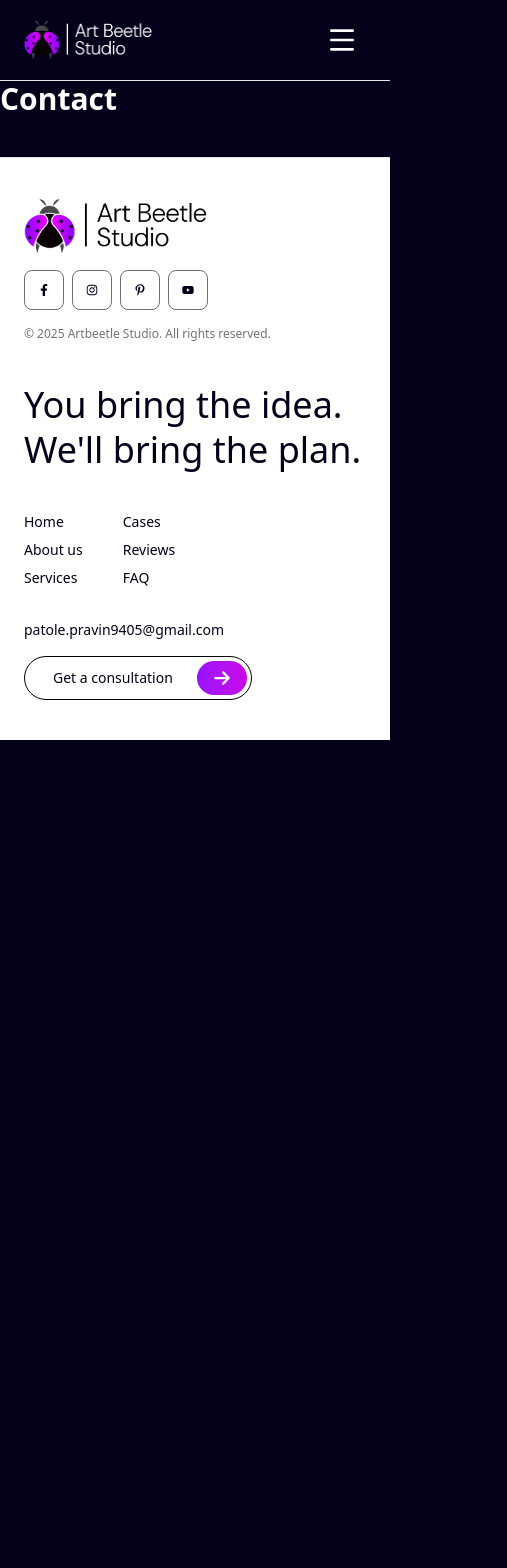
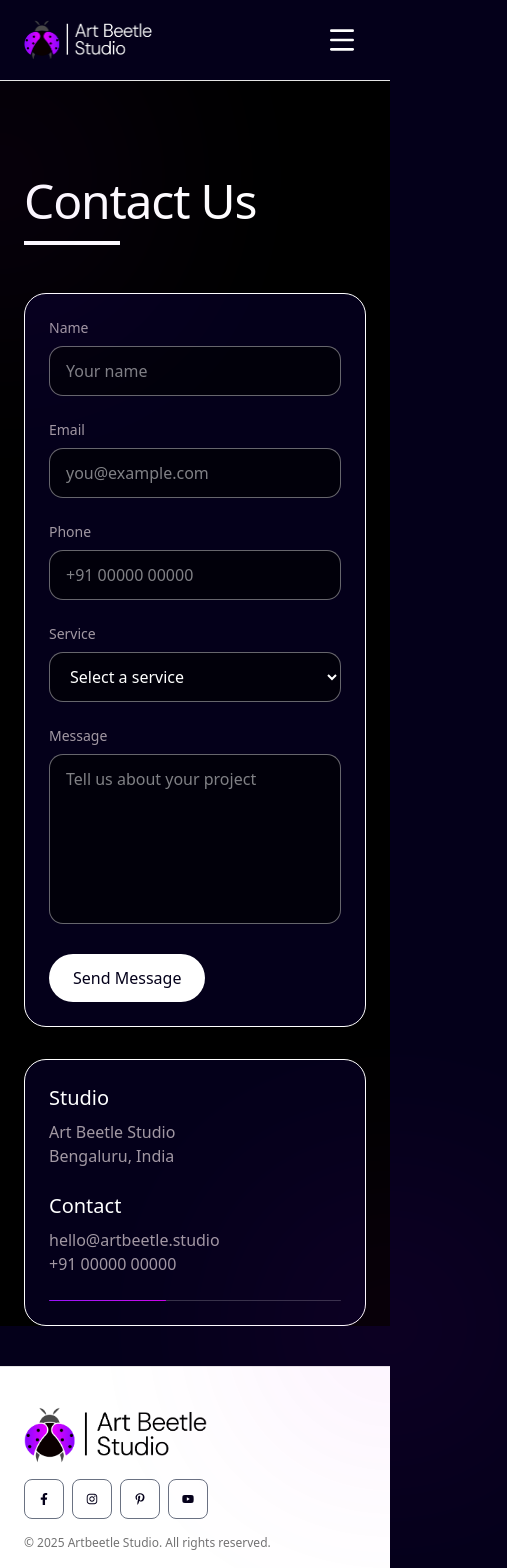
Before and after one commit to PRAMOD222/Art-Beetle-Studio, a Next.js app: page /contact in a window 390 px wide. Shown: the top 1568 px of the page, 507 px wide, since content can reach past the window. Before the commit the page ends 844 px from the top, so only its background shows below. Built offline with nearby package versions, Linux system fonts and the light colour scheme.

Commit message:
services page mobile

```diff
--- a/app/about/page.jsx
+++ b/app/about/page.jsx
@@ -3,7 +3,7 @@ import Image from "next/image";
 
 export default function AboutPage() {
   return (
-    <div className="mx-auto py-12 md:py-20 space-y-24">
+    <div className="mx-auto py-12 md:py-20 space-y-24 mt-10">
 
       {/* About Us Section */}
       <section className="space-y-8 mx-6 md:mx-auto md:max-w-5xl">
--- a/app/components/NavBar.jsx
+++ b/app/components/NavBar.jsx
@@ -10,7 +10,7 @@ import { Menu, X } from 'lucide-react'
 const NavBar = () => {
   const pathname = usePathname()
   const [isOpen, setIsOpen] = useState(false)
-  const [showNavbar, setShowNavbar] = useState(false)
+  const [showNavbar, setShowNavbar] = useState(true)
   const [isDesktop, setIsDesktop] = useState(false)
   const [lastScrollY, setLastScrollY] = useState(0)
 
--- a/app/components/ServicesCarousel.jsx
+++ b/app/components/ServicesCarousel.jsx
@@ -1,6 +1,6 @@
 "use client";
 
-import React, { useState } from "react";
+import React, { useState, useEffect } from "react";
 import { motion } from "motion/react";
 import { YouTubeEmbed } from '@next/third-parties/google';
 import dynamic from 'next/dynamic';
@@ -19,6 +19,17 @@ const ModelViewer = dynamic(() => import("@/components/ModelViewer"), {
 function ServiceCategory({ title, slides }) {
   const [activeIndex, setActiveIndex] = useState(Math.floor(slides.length / 2));
   const [selectedImage, setSelectedImage] = useState(null);
+  const [isMobile, setIsMobile] = useState(false);
+  const [startX, setStartX] = useState(null);
+  const [deltaX, setDeltaX] = useState(0);
+  const [didSwipe, setDidSwipe] = useState(false);
+
+  useEffect(() => {
+    const updateIsMobile = () => setIsMobile(typeof window !== "undefined" && window.innerWidth < 768);
+    updateIsMobile();
+    window.addEventListener("resize", updateIsMobile);
+    return () => window.removeEventListener("resize", updateIsMobile);
+  }, []);
 
   const handleDotClick = (index) => {
     setActiveIndex(index);
@@ -33,16 +44,53 @@ function ServiceCategory({ title, slides }) {
     }
   };
 
+  const beginGesture = (x) => {
+    setDidSwipe(false);
+    setDeltaX(0);
+    setStartX(x);
+  };
+
+  const updateGesture = (x) => {
+    if (startX === null) return;
+    setDeltaX(x - startX);
+  };
+
+  const endGesture = () => {
+    if (startX === null) return;
+    const threshold = 50;
+    if (deltaX <= -threshold) {
+      setActiveIndex((prev) => (prev + 1) % slides.length);
+      setDidSwipe(true);
+    } else if (deltaX >= threshold) {
+      setActiveIndex((prev) => (prev - 1 + slides.length) % slides.length);
+      setDidSwipe(true);
+    }
+    setStartX(null);
+    setDeltaX(0);
+    if (didSwipe) {
+      setTimeout(() => setDidSwipe(false), 300);
+    }
+  };
+
   return (
-    <div className="w-full py-20 flex flex-col items-center justify-center overflow-hidden min-h-[800px] bg-black">
+    <div className="w-full py-6 md:py-20 flex flex-col items-center justify-center overflow-hidden md:min-h-[800px] bg-black">
       {/* Title */}
       <div className=" relative">
-        <h2 className="text-6xl text-white font-light tracking-tight">{title}</h2>
-        <div className="h-1 w-full bg-white mt-4"></div>
+        <h2 className="text-2xl md:text-6xl text-white font-light tracking-tight">{title}</h2>
+        <div className="border-b border-white mt-4"></div>
       </div>
 
       {/* Carousel Container */}
-      <div className="relative w-full max-w-6xl h-[600px] flex items-center justify-center [perspective:1000px]">
+      <div
+        className="relative w-full max-w-6xl h-[35vh] md:h-[600px] flex items-center justify-center [perspective:1000px]"
+        onTouchStart={(e) => beginGesture(e.touches[0].clientX)}
+        onTouchMove={(e) => updateGesture(e.touches[0].clientX)}
+        onTouchEnd={endGesture}
+        onMouseDown={(e) => beginGesture(e.clientX)}
+        onMouseMove={(e) => updateGesture(e.clientX)}
+        onMouseUp={endGesture}
+        onMouseLeave={endGesture}
+      >
         {slides.map((slide, index) => {
           const total = slides.length;
           let offset = index - activeIndex;
@@ -79,7 +127,7 @@ function ServiceCategory({ title, slides }) {
           return (
             <motion.div
               key={index}
-              className={`absolute w-[800px] h-[500px] rounded-[40px] overflow-hidden shadow-2xl border-4 border-white/10 ${!isVisible ? 'pointer-events-none' : 'cursor-pointer'}`}
+              className={`absolute w-[85vw] sm:w-[960px] aspect-video rounded-xl md:rounded-[40px] overflow-hidden shadow-2xl border-4 border-white/10 ${!isVisible ? 'pointer-events-none' : 'cursor-pointer'}`}
               initial={false}
               animate={{
                 x,
@@ -89,7 +137,9 @@ function ServiceCategory({ title, slides }) {
                 filter: offset === 0 ? "brightness(1)" : "brightness(0.4)",
               }}
               transition={{ type: "spring", stiffness: 300, damping: 30 }}
-              onClick={() => setActiveIndex(index)}
+              onClick={() => {
+                if (!didSwipe) setActiveIndex(index);
+              }}
             >
               <div className="relative w-full h-full bg-gray-800 ">
                 {/* eslint-disable-next-line @next/next/no-img-element */}
--- a/app/contact/page.js
+++ b/app/contact/page.js
@@ -1,7 +1,103 @@
 export default function ContactPage() {
   return (
-    <div className="container mx-auto">
-      <h1 className="text-3xl font-semibold text-primary">Contact</h1>
-    </div>
+    <section className="bg-black min-h-screen pt-24 ">
+      <div className="relative max-w-5xl mx-auto px-6 md:px-12">
+        <div className="absolute top-0 left-0 w-[60vw] h-[60vw] bg-purple-600 rounded-full blur-[120px] opacity-10 -translate-x-1/2 -translate-y-1/2 pointer-events-none border border-primary" />
+        <div className="absolute bottom-0 right-0 w-[60vw] h-[60vw] bg-accent rounded-full blur-[120px] opacity-10 translate-x-1/2 translate-y-1/2 pointer-events-none border border-primary" />
+
+        <div className="mb-12">
+          <h1 className="text-5xl md:text-6xl font-light tracking-tight text-white">Contact Us</h1>
+          <div className="h-1 w-24 bg-white mt-4"></div>
+        </div>
+
+        <div className="grid grid-cols-1 md:grid-cols-2 gap-8">
+          <div className="rounded-3xl bg-background border border-primary p-6 md:p-8">
+            <form className="space-y-6">
+              <div>
+                <label htmlFor="name" className="block text-sm text-secondary mb-2">Name</label>
+                <input
+                  id="name"
+                  name="name"
+                  type="text"
+                  className="w-full rounded-xl bg-black/60 border border-primary/40 text-white px-4 py-3 focus:outline-none focus:border-primary"
+                  placeholder="Your name"
+                />
+              </div>
+              <div>
+                <label htmlFor="email" className="block text-sm text-secondary mb-2">Email</label>
+                <input
+                  id="email"
+                  name="email"
+                  type="email"
+                  className="w-full rounded-xl bg-black/60 border border-primary/40 text-white px-4 py-3 focus:outline-none focus:border-primary"
+                  placeholder="you@example.com"
+                />
+              </div>
+              <div>
+                <label htmlFor="phone" className="block text-sm text-secondary mb-2">Phone</label>
+                <input
+                  id="phone"
+                  name="phone"
+                  type="tel"
+                  className="w-full rounded-xl bg-black/60 border border-primary/40 text-white px-4 py-3 focus:outline-none focus:border-primary"
+                  placeholder="+91 00000 00000"
+                />
+              </div>
+              <div>
+                <label htmlFor="service" className="block text-sm text-secondary mb-2">Service</label>
+                <select
+                  id="service"
+                  name="service"
+                  className="w-full rounded-xl bg-black/60 border border-primary/40 text-white px-4 py-3 focus:outline-none focus:border-primary"
+                  defaultValue=""
+                >
+                  <option value="" className="bg-background">Select a service</option>
+                  <option value="logo" className="bg-background">Logo Design & Animation</option>
+                  <option value="branding" className="bg-background">Branding & Visual Identity</option>
+                  <option value="social" className="bg-background">Social Media Handling</option>
+                  <option value="video" className="bg-background">Video Editing & Motion Graphics</option>
+                  <option value="website" className="bg-background">Website Designing & Development</option>
+                  <option value="3d" className="bg-background">3D Modeling & Animation</option>
+                </select>
+              </div>
+              <div>
+                <label htmlFor="message" className="block text-sm text-secondary mb-2">Message</label>
+                <textarea
+                  id="message"
+                  name="message"
+                  rows={6}
+                  className="w-full rounded-xl bg-black/60 border border-primary/40 text-white px-4 py-3 focus:outline-none focus:border-primary resize-none"
+                  placeholder="Tell us about your project"
+                />
+              </div>
+              <button
+                type="submit"
+                className="bg-primary text-primary-foreground px-6 py-3 rounded-full hover:bg-primary/90 transition-colors"
+              >
+                Send Message
+              </button>
+            </form>
+          </div>
+
+          <div className="rounded-3xl bg-background border border-primary p-6 md:p-8 flex flex-col gap-6">
+            <div>
+              <h2 className="text-xl text-white mb-2">Studio</h2>
+              <p className="text-secondary">Art Beetle Studio</p>
+              <p className="text-secondary">Bengaluru, India</p>
+            </div>
+            <div>
+              <h2 className="text-xl text-white mb-2">Contact</h2>
+              <p className="text-secondary">hello@artbeetle.studio</p>
+              <p className="text-secondary">+91 00000 00000</p>
+            </div>
+            <div className="mt-auto">
+              <div className="h-px w-full bg-white/20 rounded-full overflow-hidden">
+                <div className="h-full bg-linear-to-r from-purple-600 to-accent rounded-full w-2/5" />
+              </div>
+            </div>
+          </div>
+        </div>
+      </div>
+    </section>
   );
 }
--- a/components/home/ServicesSection.jsx
+++ b/components/home/ServicesSection.jsx
@@ -83,7 +83,7 @@ export const ServicesSection = ({ services }) => {
         <div className="hidden lg:grid mt-18 grid-cols-4 grid-rows-2 gap-4">
           {services.slice(0, 4).map((service, index) => (
             <div key={index} className="aspect-square relative group hover:bg-primary rounded-[50px] overflow-hidden">
-              <Image src={service.img} alt={`service ${index + 1}`} width={500} height={500} className="h-full w-full object-cover opacity-100 group-hover:opacity-0 transition-opacity duration-200" />
+              <Image src={service.img} alt={`service ${index + 1}`} width={500} height={500} className="h-full w-full object-cover opacity-100 group-hover:opacity-0 transition-all duration-300" />
               <div className="absolute top-1/2 left-1/2 -translate-x-1/2 -translate-y-1/2 w-max text-center">
                 <h2 className="text-3xl font-medium mb-2 text-accent group-hover:text-primary-foreground transition-colors duration-200">{service.title}</h2>
                 <p className="text-sm font-light group-hover:text-primary-foreground transition-colors duration-200">{service.desc}</p>
```
